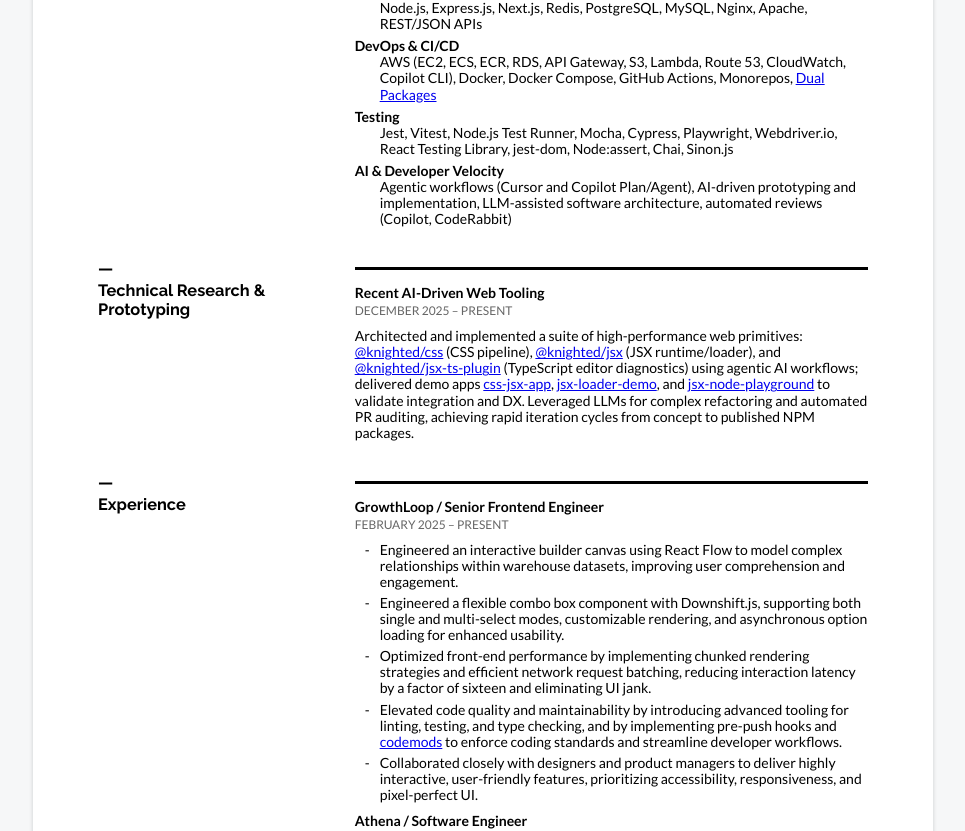
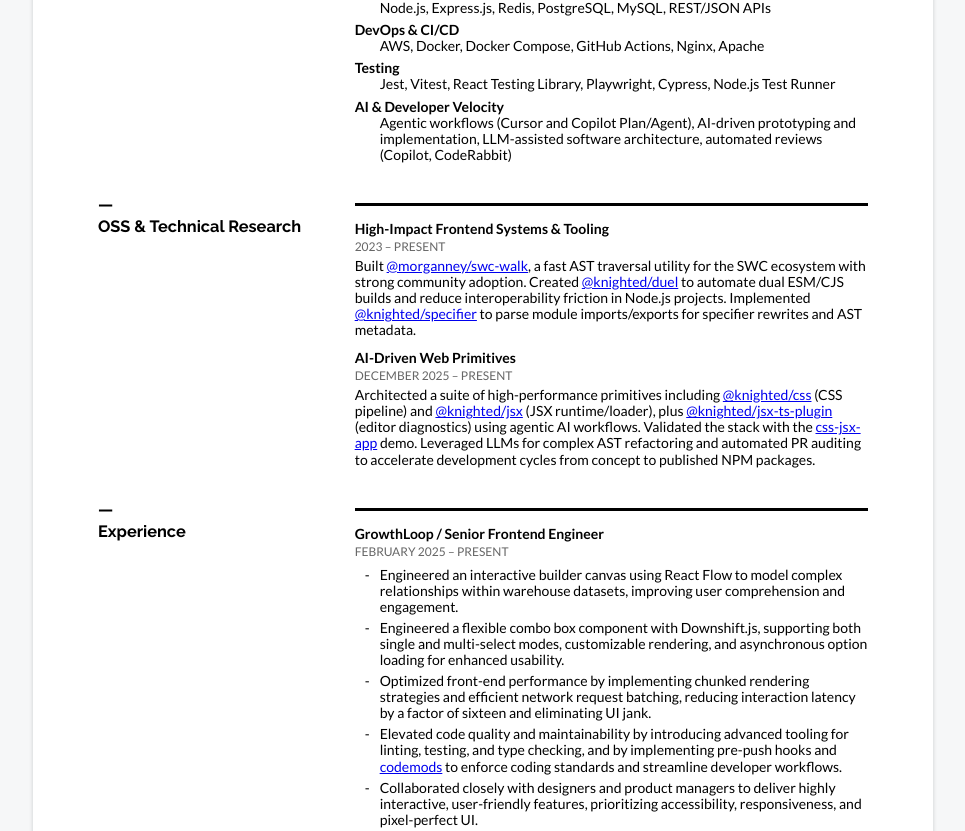
Before and after one commit to morganney/morgan.neys.info, a Next.js app: page /resume in a window 1280 px wide. Shown: the part 679-1510 px from the top of the page, without its empty margins (157-1122 px from the left). Built offline with nearby package versions, Linux system fonts and the light colour scheme.

Commit message:
refactor: resume.

```diff
--- a/app/(professional)/globals.css
+++ b/app/(professional)/globals.css
@@ -129,15 +129,17 @@
   margin-top: 2px;
 }
 section:nth-child(4) p {
-  margin-top: 10px;
+  margin-top: 4px;
 }
-section:nth-child(5) article ul {
-  margin: 10px 0;
-}
+section:nth-child(4) > div,
+section:nth-child(5) > div,
 section:nth-child(6) > div {
   display: flex;
   flex-direction: column;
   gap: 12px;
+}
+section:nth-child(5) article ul {
+  margin-top: 8px;
 }
 address {
   display: grid;
--- a/app/(professional)/resume/page.js
+++ b/app/(professional)/resume/page.js
@@ -65,7 +65,7 @@
             <ul>
               <li>
                 <strong>Languages & Frameworks:</strong> JavaScript, TypeScript, HTML,
-                CSS, React, Next.js, SPA, PWA
+                CSS, React, Next.js, GraphQL, SPA, PWA
               </li>
               <li>
                 <strong>UI & Visualization:</strong> SVG, HTML5 Canvas, D3.js, React Flow,
@@ -87,25 +87,12 @@
             </ul>
           </dd>
           <dt>Backend</dt>
-          <dd>
-            Node.js, Express.js, Next.js, Redis, PostgreSQL, MySQL, Nginx, Apache,
-            REST/JSON APIs
-          </dd>
+          <dd>Node.js, Express.js, Redis, PostgreSQL, MySQL, REST/JSON APIs</dd>
           <dt>DevOps & CI/CD</dt>
-          <dd>
-            AWS (EC2, ECS, ECR, RDS, API Gateway, S3, Lambda, Route 53, CloudWatch,
-            Copilot CLI), Docker, Docker Compose, GitHub Actions, Monorepos,{' '}
-            <a
-              target="_blank"
-              href="https://nodejs.org/api/packages.html#dual-commonjses-module-packages"
-            >
-              Dual Packages
-            </a>
-          </dd>
+          <dd>AWS, Docker, Docker Compose, GitHub Actions, Nginx, Apache</dd>
           <dt>Testing</dt>
           <dd>
-            Jest, Vitest, Node.js Test Runner, Mocha, Cypress, Playwright, Webdriver.io,
-            React Testing Library, jest-dom, Node:assert, Chai, Sinon.js
+            Jest, Vitest, React Testing Library, Playwright, Cypress, Node.js Test Runner
           </dd>
           <dt>AI &amp; Developer Velocity</dt>
           <dd>
@@ -116,43 +103,55 @@
         </dl>
       </section>
       <section>
-        <h3>Technical Research &amp; Prototyping</h3>
+        <h3>OSS &amp; Technical Research</h3>
         <div>
           <article>
-            <h4>Recent AI-Driven Web Tooling</h4>
+            <h4>High-Impact Frontend Systems &amp; Tooling</h4>
+            <h5>2023 &ndash; Present</h5>
+            <p>
+              Built{' '}
+              <a target="_blank" href="https://github.com/morganney/swc-walk">
+                @morganney/swc-walk
+              </a>
+              , a fast AST traversal utility for the SWC ecosystem with strong community
+              adoption. Created{' '}
+              <a target="_blank" href="https://github.com/knightedcodemonkey/duel">
+                @knighted/duel
+              </a>{' '}
+              to automate dual ESM/CJS builds and reduce interoperability friction in
+              Node.js projects. Implemented{' '}
+              <a target="_blank" href="https://github.com/knightedcodemonkey/specifier">
+                @knighted/specifier
+              </a>{' '}
+              to parse module imports/exports for specifier rewrites and AST metadata.
+            </p>
+          </article>
+          <article>
+            <h4>AI-Driven Web Primitives</h4>
             <h5>December 2025 &ndash; Present</h5>
             <p>
-              Architected and implemented a suite of high-performance web primitives:{' '}
+              Architected a suite of high-performance primitives including{' '}
               <a target="_blank" href="https://github.com/knightedcodemonkey/css">
                 @knighted/css
               </a>{' '}
-              (CSS pipeline),{' '}
+              (CSS pipeline) and{' '}
               <a target="_blank" href="https://github.com/knightedcodemonkey/jsx">
                 @knighted/jsx
               </a>{' '}
-              (JSX runtime/loader), and{' '}
+              (JSX runtime/loader), plus{' '}
               <a
                 target="_blank"
                 href="https://github.com/knightedcodemonkey/jsx-ts-plugin"
               >
                 @knighted/jsx-ts-plugin
               </a>{' '}
-              (TypeScript editor diagnostics) using agentic AI workflows; delivered demo
-              apps{' '}
+              (editor diagnostics) using agentic AI workflows. Validated the stack with
+              the{' '}
               <a target="_blank" href="https://github.com/morganney/css-jsx-app">
                 css-jsx-app
-              </a>
-              ,{' '}
-              <a target="_blank" href="https://github.com/morganney/jsx-loader-demo">
-                jsx-loader-demo
-              </a>
-              , and{' '}
-              <a target="_blank" href="https://github.com/morganney/jsx-node-playground">
-                jsx-node-playground
               </a>{' '}
-              to validate integration and DX. Leveraged LLMs for complex refactoring and
-              automated PR auditing, achieving rapid iteration cycles from concept to
-              published NPM packages.
+              demo. Leveraged LLMs for complex AST refactoring and automated PR auditing
+              to accelerate development cycles from concept to published NPM packages.
             </p>
           </article>
         </div>
@@ -279,11 +278,11 @@
           </article>
           <article>
             <h4>Tenable / Sr. Software Engineer</h4>
-            <h5>March 2016 &ndash; July 2018, COLUMBIA, MD</h5>
+            <h5>March 2016 &ndash; July 2018, Columbia, MD</h5>
             <ul>
               <li>
                 Spearheaded development of their next-generation architecture and stack as
-                a mono-repo using Yarn Workspaces, Webpack, Gulp, React, and Redux (was
+                a monorepo using Yarn Workspaces, Webpack, Gulp, React, and Redux (was
                 previously a custom framework on top of jQuery).
               </li>
               <li>
```
